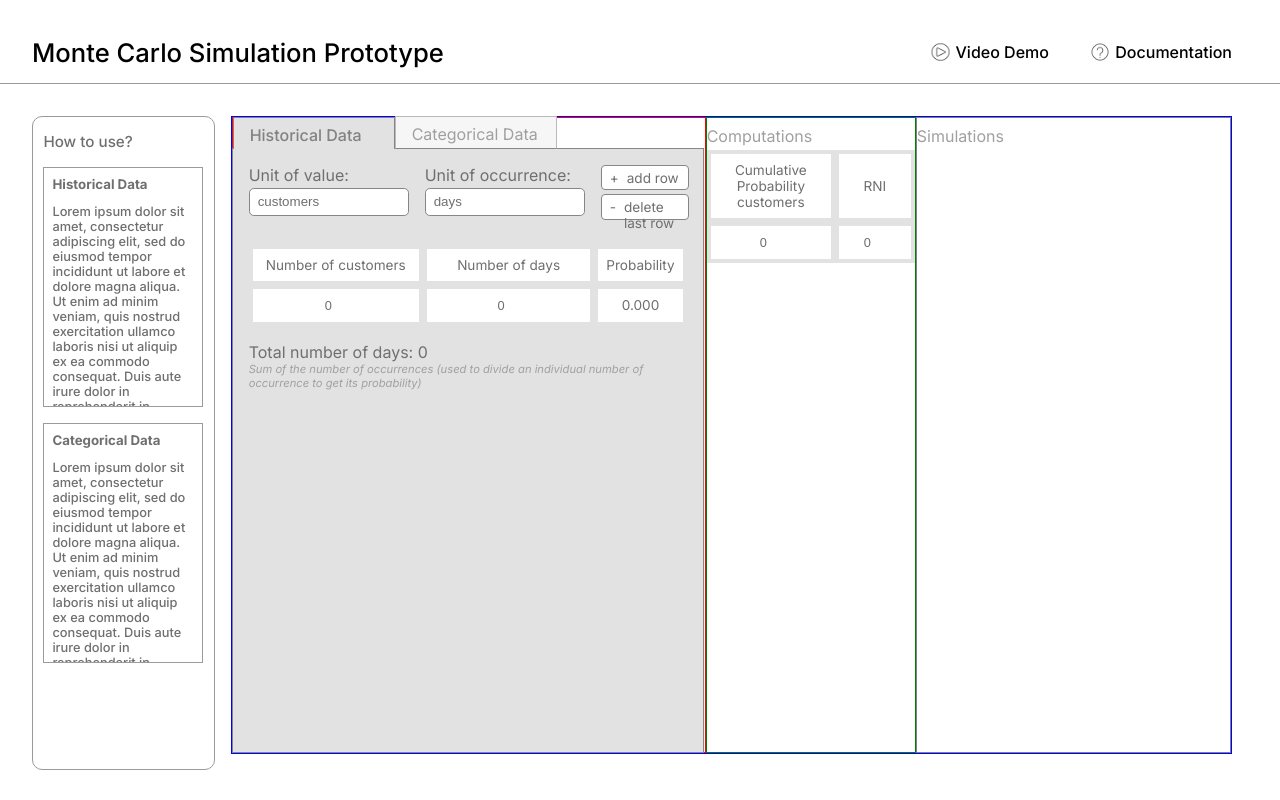
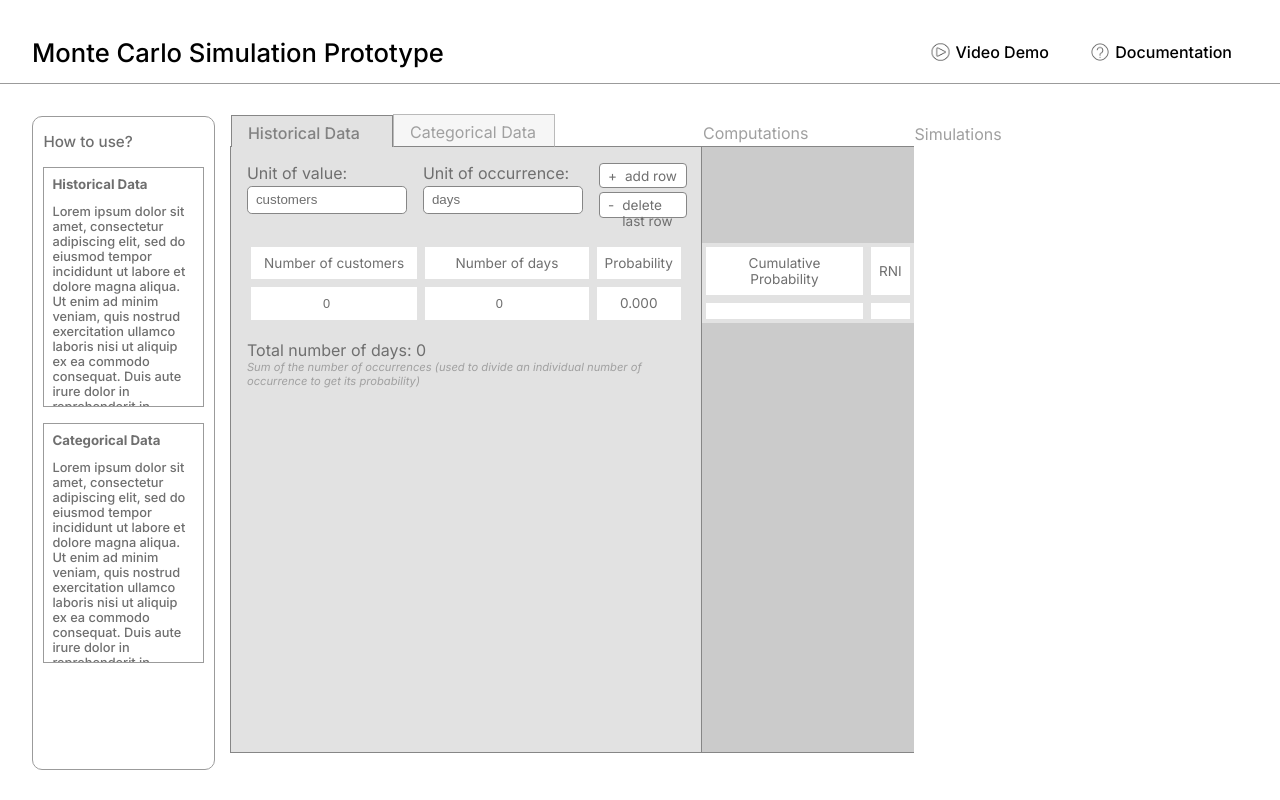
Before and after one commit to matchi-1/Monte-Carlo-Simulation-Prototype, a React (Create React App) app: page / in a window 1280 px wide. Built offline with nearby package versions, Linux system fonts and the light colour scheme.

Commit message:
table formatting in mid sec

```diff
--- a/src/App.js
+++ b/src/App.js
@@ -122,33 +122,22 @@ function App() {
             </div>
 
             <div className='computation-body-container'>
-              <div className="hist-cat-table-container">
+              <div className="computation-table-wrapper">
                 <table className="cat-hist-table">
                   <thead>
                     <tr>
-                      <th>Cumulative Probability {unitOfValue}</th>
+                      <th>Cumulative Probability</th>
                       <th>RNI</th>
-
                     </tr>
                   </thead>
                   <tbody>
                     {values.map((value, index) => (
                       <tr key={index}>
                         <td>
-                          <input
-                            type="number"
-                            value={value}
-                            onChange={(e) => handleInputChange(index, e, 'value')}
-                            min="0"
-                          />
+
                         </td>
                         <td>
-                          <input
-                            type="number"
-                            value={occurrences[index]}
-                            onChange={(e) => handleInputChange(index, e, 'occurrence')}
-                            min="0"
-                          />
+
                         </td>
                       </tr>
                     ))}
--- a/src/components/HistoricalBodyContainer.jsx
+++ b/src/components/HistoricalBodyContainer.jsx
@@ -48,8 +48,7 @@ const HistoricalBodyContainer = ({
           </div>
         </div>
       </div>
-      <div className='hist-cat-table-container-table-wrapper'>
-        <div className="hist-cat-table-container">
+      <div className='table-wrapper'>
         <table className="cat-hist-table">
           <thead>
             <tr>
@@ -83,7 +82,6 @@ const HistoricalBodyContainer = ({
           </tbody>
         </table>
       </div>
-      </div>
       <div className="hist-cat-additional-data-container">
         <h4>Total number of {unitOfOccurrence}: {occurrences.reduce((acc, val) => acc + val, 0)}</h4>
         <p>Sum of the number of occurrences (used to divide an individual number of occurrence to get its probability)</p>
--- a/src/styles/App.css
+++ b/src/styles/App.css
@@ -7,6 +7,7 @@
   --text-dark-grey: #6F6F6F;
   --text-light-dark-grey: #A0A0A0;
   --fill-light-grey: #E2E2E2;
+  --fill-dark-grey: #cbcbcb;
   --cont-outline-dark-grey: #868686;
   --tab-text-dark-grey: #828282;
   --tab-text-light-grey: #A0A0A0;
@@ -118,13 +119,11 @@ html, body {
   grid-template-columns: 1.85fr 1fr 1.5fr; /* Controls column proportions */
   width: 100%;
   height: 100%;
-  border: 1px solid blue;
 }
 
 .hist-cat-container,
 .computations-container,
 .simulations-container {
-  border: 1px solid red;
   display: flex;
   flex-direction: column;
 }
@@ -148,11 +147,6 @@ html, body {
   margin-bottom: 0.25rem;
 }
 
-.computation-body-container{
-
-}
-
-
  /*additional text in cat-hist*/
  .hist-cat-additional-data-container{
   padding-right: 1rem;
@@ -172,3 +166,26 @@ html, body {
   font-size: 0.7rem;
   font-style: italic;
 }
+
+
+/* computations section
+
+.computations-container{
+
+}*/
+
+.computation-body-container{
+  background-color: var(--fill-dark-grey);
+  display: flex;
+  margin: -1px;
+  z-index: 0;
+  flex-direction: column;
+  width: 100%;
+  height: 100%;
+  border-top: 1px solid var(--cont-outline-dark-grey);
+  border-bottom: 1px solid var(--cont-outline-dark-grey);
+  box-sizing: border-box;
+}
+.computation-table-wrapper{
+  margin-top: 6rem;
+}
--- a/src/styles/HistCat.css
+++ b/src/styles/HistCat.css
@@ -120,29 +120,9 @@
   }
 
 
-  /*additional text in cat-hist*/
-  .hist-cat-additional-data-container{
-    padding-right: 1rem;
-    padding-top: 1rem;
-    height: 4rem;
-    box-sizing: border-box;
-  }
-  .hist-cat-additional-data-container p, .hist-cat-additional-data-container h4{
-    margin: 0;
-  }
-  .hist-cat-additional-data-container h4{
-    color: var(--text-dark-grey);
-    font-weight: 400;
-  }
-  .hist-cat-additional-data-container p{
-    color: var(--tab-text-light-grey);
-    font-size: 0.7rem;
-    font-style: italic;
-  }
-
   /*table css*/
 
-  .hist-cat-table-container-table-wrapper{
+  .table-wrapper{
     max-height: 21rem;
     overflow-y: auto;
   }
```
Lines whose indentation alone changed are shown as unchanged.
